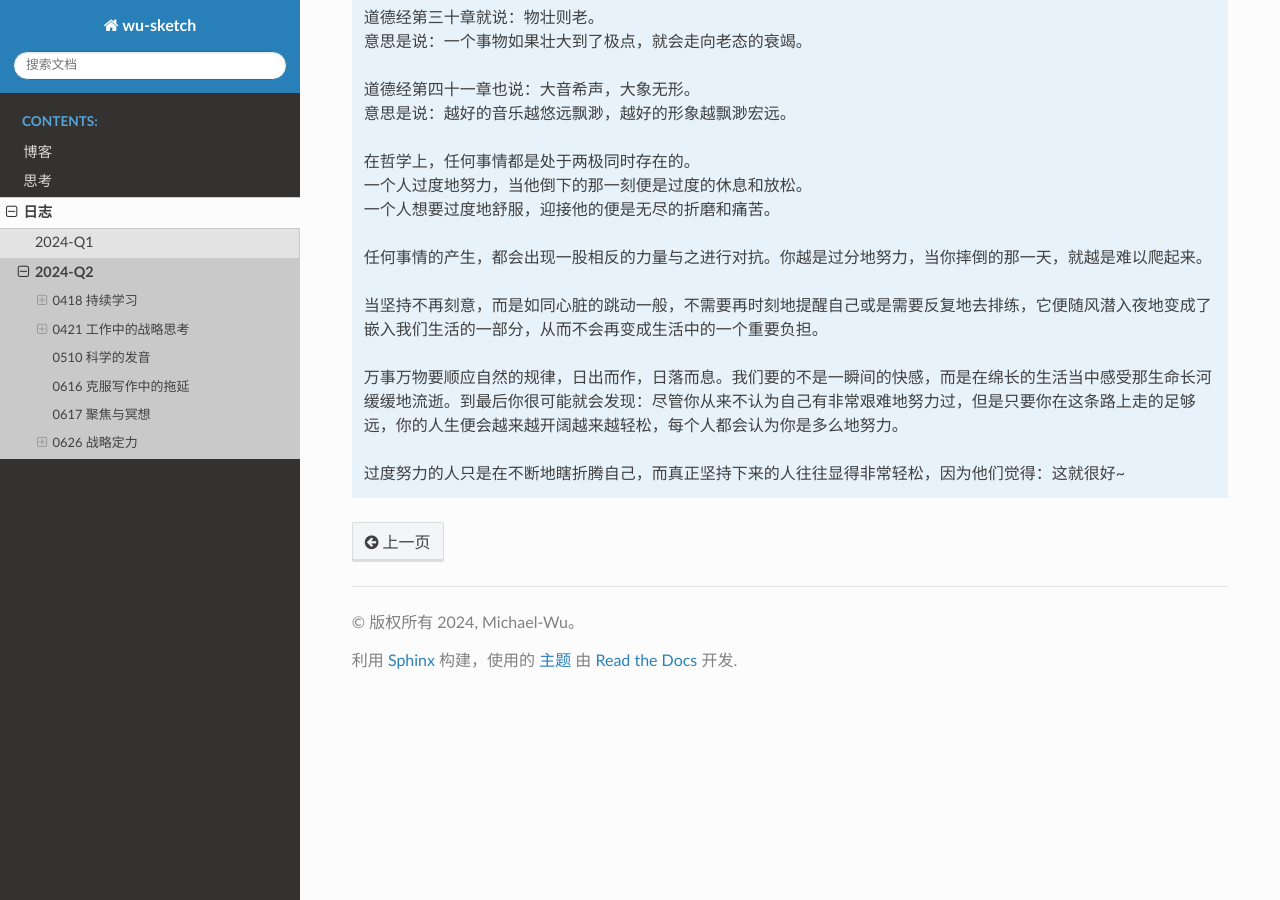
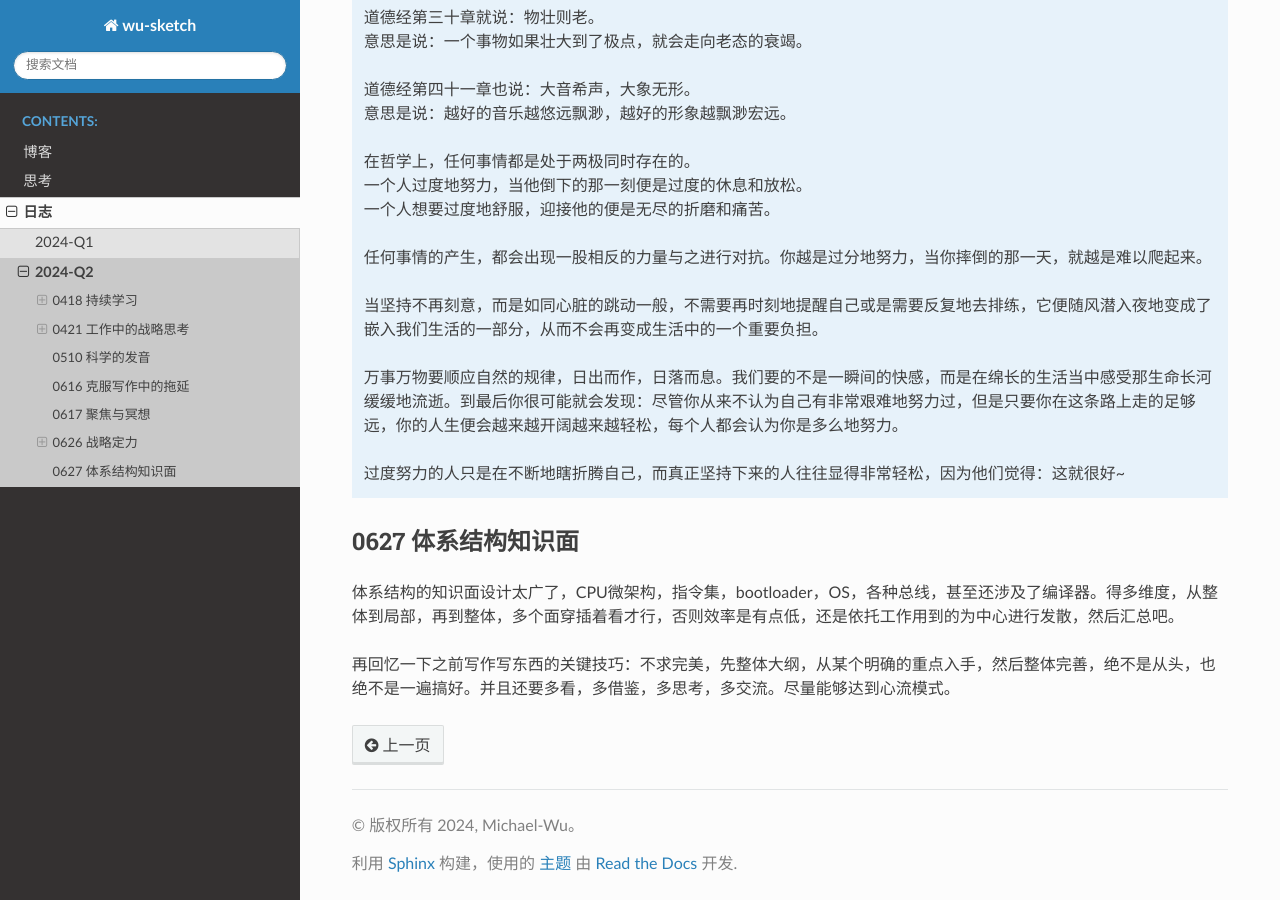
Before and after one commit to thisinnocence/sketch, a Sphinx documentation site: the page built from source/diary/2024-Q2.rst, in a window 1280 px wide and 900 px high, scrolled down 5828 px. Built offline with Sphinx 7.4.7 and the Read the Docs theme 2.0.0, drawn with Linux system fonts in a browser that asks for light colours.

Commit message:
computer architecture

```diff
--- a/source/diary/2024-Q2.rst
+++ b/source/diary/2024-Q2.rst
@@ -237,3 +237,12 @@ https://zhuanlan.zhihu.com/p/656741909
   轻松，每个人都会认为你是多么地努力。
 
   过度努力的人只是在不断地瞎折腾自己，而真正坚持下来的人往往显得非常轻松，因为他们觉得：这就很好~
+
+0627 体系结构知识面
+====================
+
+体系结构的知识面设计太广了，CPU微架构，指令集，bootloader，OS，各种总线，甚至还涉及了编译器。得多维度，从整体到局部，再到整体，
+多个面穿插着看才行，否则效率是有点低，还是依托工作用到的为中心进行发散，然后汇总吧。
+
+再回忆一下之前写作写东西的关键技巧：不求完美，先整体大纲，从某个明确的重点入手，然后整体完善，绝不是从头，也绝不是一遍搞好。
+并且还要多看，多借鉴，多思考，多交流。尽量能够达到心流模式。
```
